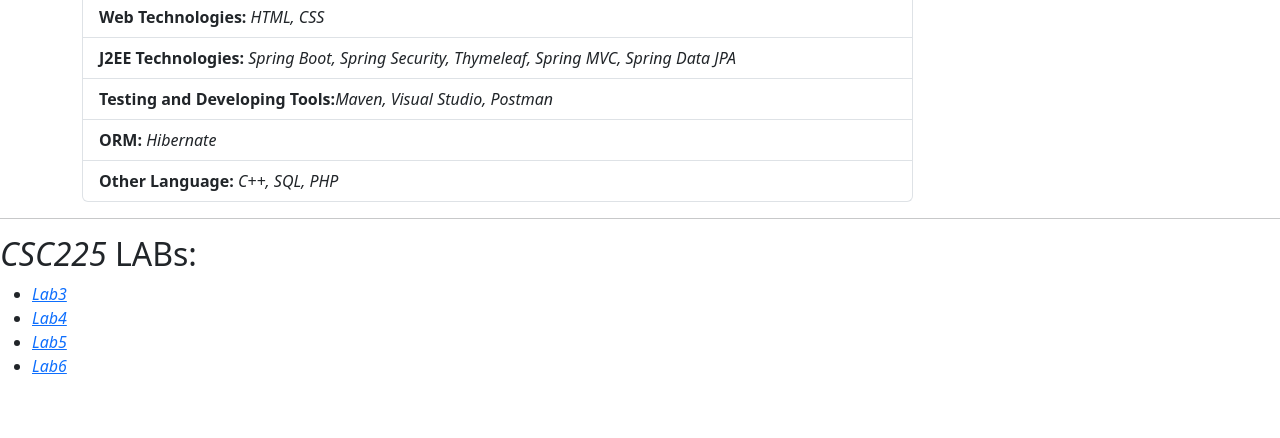
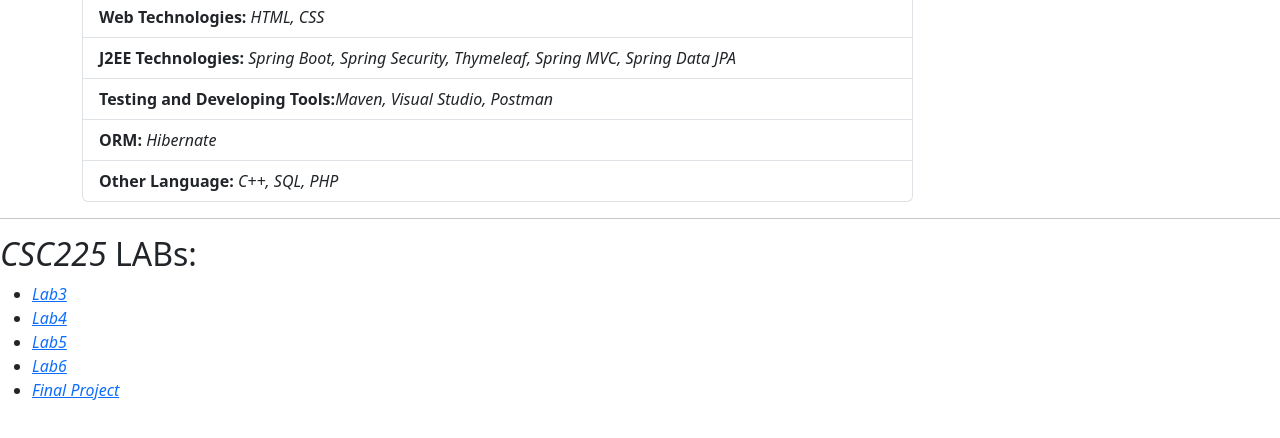
Before and after one commit to WenxuanChen1/wenxuanchen.github.io, a plain HTML site: page index.html in a window 1280 px wide. Shown: the part 204-642 px from the top of the page. Drawn offline with nearby package versions, Linux system fonts and the light colour scheme.

Commit message:
home page change

```diff
--- a/index.html
+++ b/index.html
@@ -55,6 +55,7 @@
         <li><em><a href="./Lab4/lab4.html">Lab4</a></em></li>
         <li><em><a href="./Lab5/lab5.html">Lab5</a></em></li>
         <li><em><a href="./Lab6/lab6.html">Lab6</a></em></li>
+        <li><em><a href="./Final project/index.html">Final Project</a></em></li>
 
 
     </ul>
```
